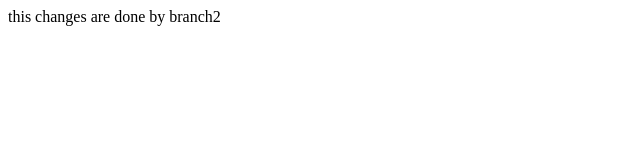
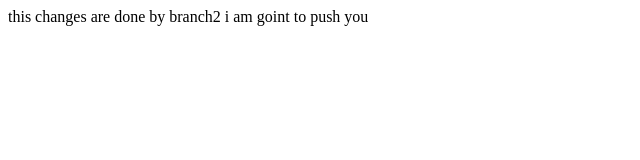
Before and after one commit to sushilkumar666/git, a plain HTML site: page folder1/index.html in a window 1280 px wide. Shown: the whole page, without its empty margins (0-640 px from the left). Drawn offline with Linux system fonts and the light colour scheme.

Commit message:
brach2changes

```diff
--- a/folder1/index.html
+++ b/folder1/index.html
@@ -9,6 +9,7 @@
 
 <body>
     this changes are done by branch2
+    i am goint to push you
 </body>
 
 </html>
```
